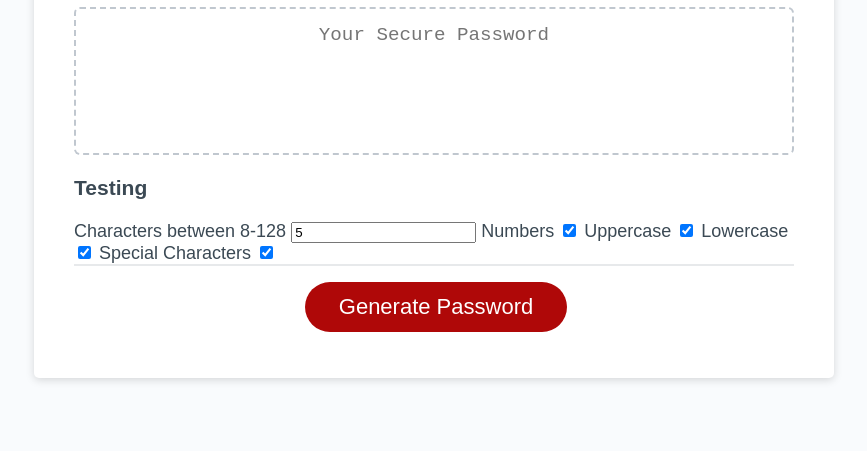
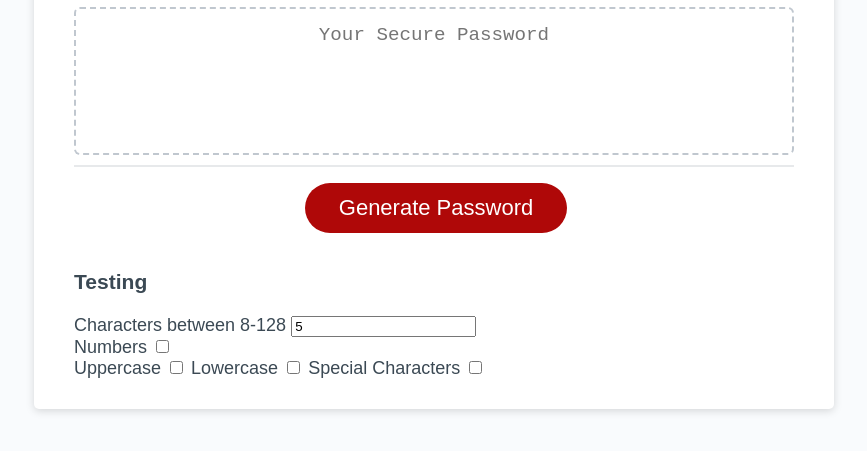
Before and after one commit to huntersteffner/Challenge-03-Password-Generator, a plain HTML site: page index.html in a window 1280 px wide. Both pictures are taken after typing "5" into the empty fields and a click on the button "Generate Password". Shown: the part 241-692 px from the top of the page, without its empty margins (206-1073 px from the left). Drawn offline with Linux system fonts and the light colour scheme.

Commit message:
fixed bug with checkboxes

```diff
--- a/Assets/script.js
+++ b/Assets/script.js
@@ -48,22 +48,24 @@ const btnClick = generateBtn.addEventListener("click", function(e) {
   if (characterTotal >= 7  && characterTotal <= 128) {
     passwordLength = characterTotal
   } else {
-    alert ('Invalid range')
+    // alert ('Invalid range')
   }
+  validCharacters = ''
+
   // Check to see if numbers are accepted
-  if (numberID.checked = true) {
+  if (numberID.checked) {
     validCharacters += numberCharacters
   }
   // Check to see if uppercase is accepted
-  if (upperID.checked = true) {
+  if (upperID.checked) {
     validCharacters += upperCharacters
   }
   // Check to see if lowercase is accepted
-  if (lowerID.checked = true) {
+  if (lowerID.checked) {
     validCharacters += lowerCharacters
   }
   // Check to see if special characters are accepted
-  if (specialID.checked = true) {
+  if (specialID.checked) {
     validCharacters += specialCharacters
   }
 
--- a/index.html
+++ b/index.html
@@ -25,13 +25,21 @@
           ></textarea>
         </div>
 
+        <div class="card-footer">
+          <button id="generate" class="btn">Generate Password</button>
+        </div>
         <div class="form-container">
           <h3>Testing</h3>
           <form>
-            <label for="characters">Characters between 8-128</label>
-            <input type="number" name="characters" id="characters" />
-            <label for="numbers">Numbers</label>
-            <input type="checkbox" name="numbers" id="numbers" />
+            <div>
+              <label for="characters">Characters between 8-128</label>
+              <input type="number" name="characters" id="characters" />
+            </div>
+            <div>
+              <label for="numbers">Numbers</label>
+              <input type="checkbox" name="numbers" id="numbers" />
+            </div>
+
             <label for="uppercase">Uppercase</label>
             <input type="checkbox" name="uppercase" id="uppercase" />
             <label for="lowercase">Lowercase</label>
@@ -44,9 +52,6 @@
             />
           </form>
         </div>
-        <div class="card-footer">
-          <button id="generate" class="btn">Generate Password</button>
-        </div>
       </div>
     </div>
 
```
